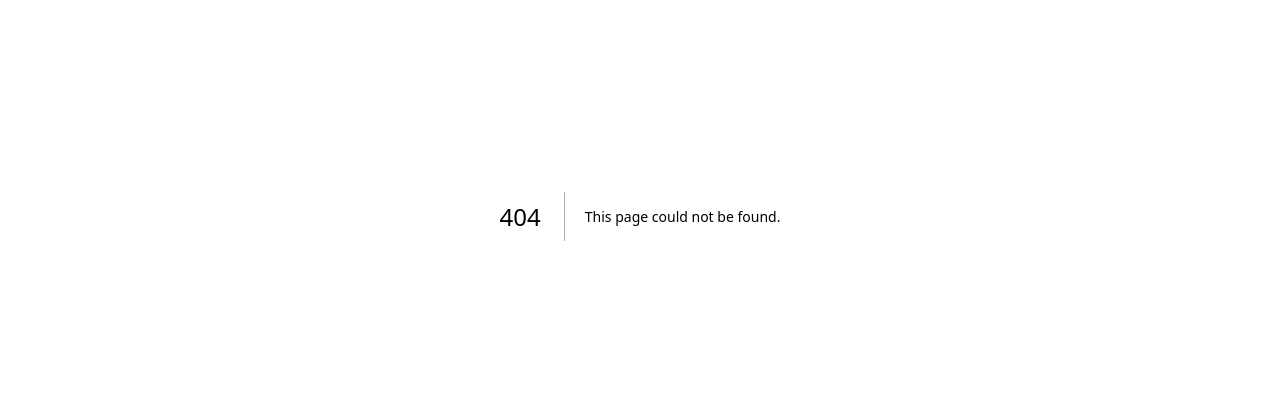
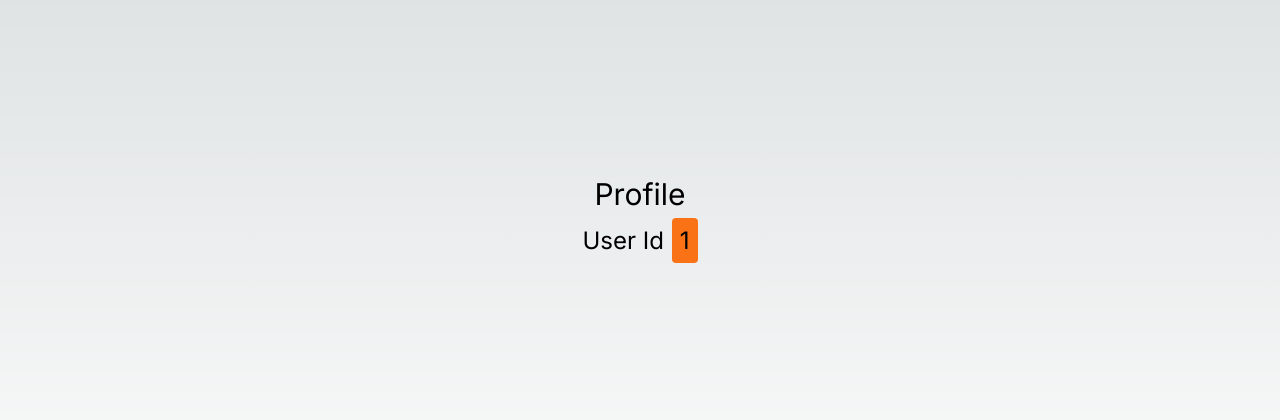
Before and after one commit to Tanveeeer00/auth-nextjs, a Next.js app: page /profile/1 in a window 1280 px wide. Before the commit this address had no page. Shown: the part 184-604 px from the top of the page. Built offline with nearby package versions, Linux system fonts and the light colour scheme.

Commit message:
param fixed

```diff
--- /dev/null
+++ b/src/app/profile/[id]/page.tsx
@@ -0,0 +1,18 @@
+import React from "react";
+
+export default function UserProfile({ params }: any) {
+  return (
+    <div>
+      <div className="flex flex-col items-center justify-center min-h-screen py-2">
+        <h1 className="mb-3 text-3xl">Profile</h1>
+        <hr />
+        <p className="text-2xl">
+          User Id
+          <span className=" p-2 ml-2 rounded bg-orange-500 text-black">
+            {params.id}
+          </span>
+        </p>
+      </div>
+    </div>
+  );
+}
```
